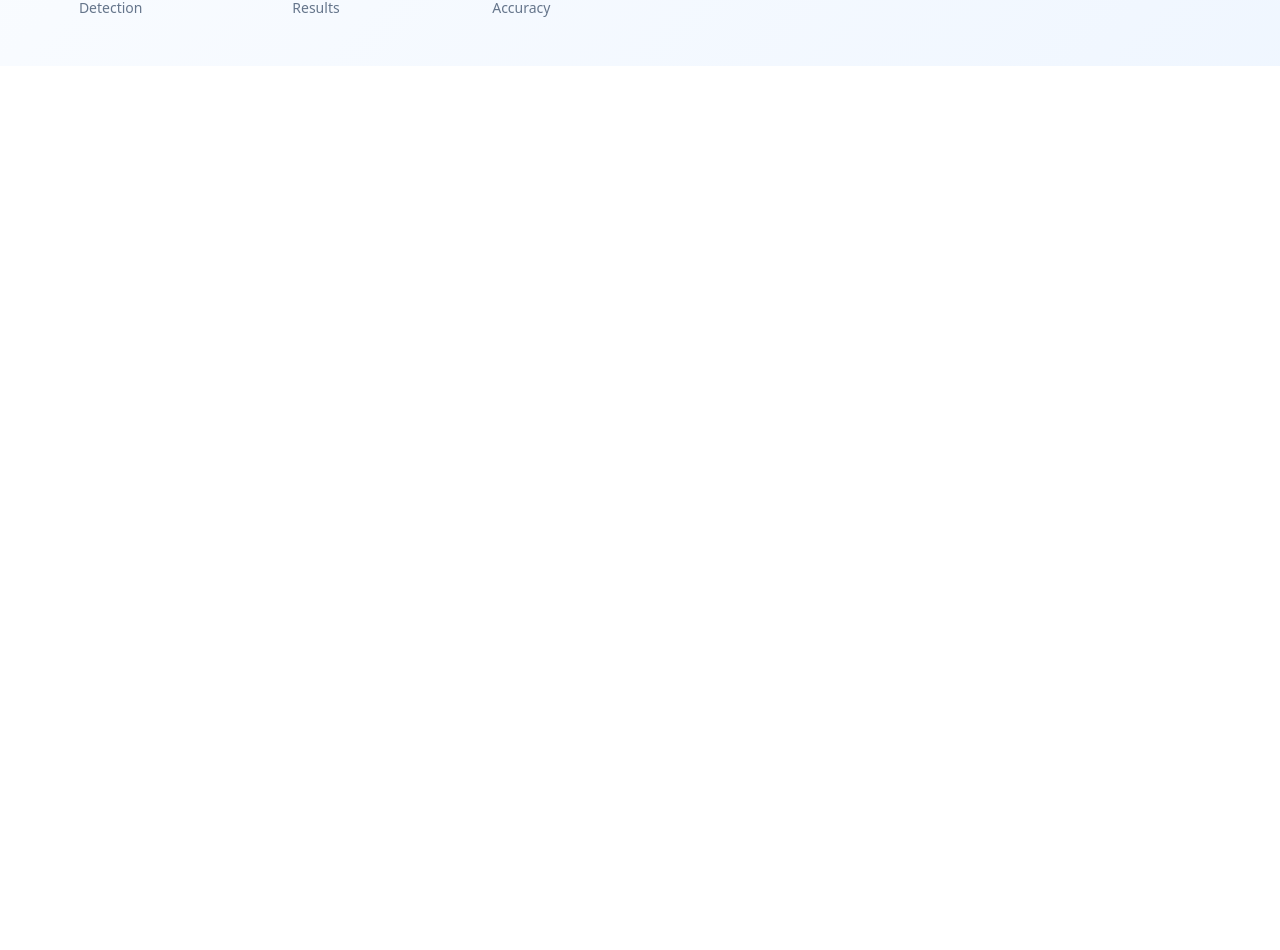
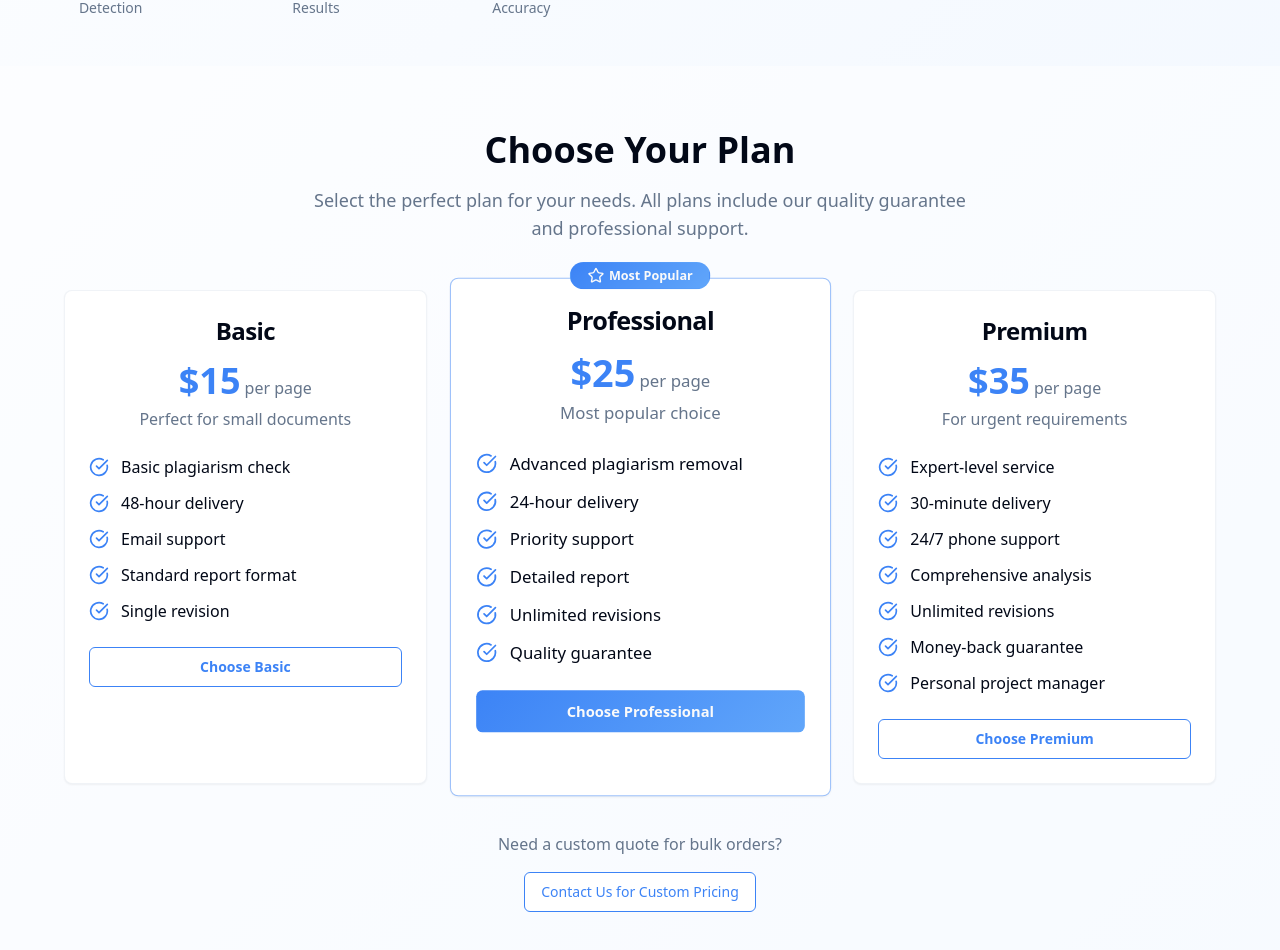
Before and after one commit to grey123341/theme-swap-website-clone, a React (Vite) app: page /ai-report in a window 1280 px wide. Shown: the part 1012-1962 px from the top of the page. Before the commit the page ends 1078 px from the top, so only its background shows below. Built offline with nearby package versions, Linux system fonts and the light colour scheme.

Commit message:
Add pricing section
Add a pricing section below every page.

```diff
--- /dev/null
+++ b/src/components/PricingSection.tsx
@@ -0,0 +1,132 @@
+import { Card, CardContent, CardHeader, CardTitle } from "@/components/ui/card";
+import { Button } from "@/components/ui/button";
+import { Badge } from "@/components/ui/badge";
+import { CheckCircle, Star } from "lucide-react";
+
+const PricingSection = () => {
+  const pricingPlans = [
+    {
+      name: "Basic",
+      price: "$15",
+      period: "per page",
+      description: "Perfect for small documents",
+      features: [
+        "Basic plagiarism check",
+        "48-hour delivery",
+        "Email support",
+        "Standard report format",
+        "Single revision"
+      ],
+      popular: false
+    },
+    {
+      name: "Professional",
+      price: "$25",
+      period: "per page",
+      description: "Most popular choice",
+      features: [
+        "Advanced plagiarism removal",
+        "24-hour delivery",
+        "Priority support",
+        "Detailed report",
+        "Unlimited revisions",
+        "Quality guarantee"
+      ],
+      popular: true
+    },
+    {
+      name: "Premium",
+      price: "$35",
+      period: "per page",
+      description: "For urgent requirements",
+      features: [
+        "Expert-level service",
+        "30-minute delivery",
+        "24/7 phone support",
+        "Comprehensive analysis",
+        "Unlimited revisions",
+        "Money-back guarantee",
+        "Personal project manager"
+      ],
+      popular: false
+    }
+  ];
+
+  return (
+    <section className="py-16 bg-background/50">
+      <div className="container mx-auto px-4">
+        <div className="text-center mb-12">
+          <h2 className="text-4xl font-bold text-foreground mb-4">
+            Choose Your Plan
+          </h2>
+          <p className="text-lg text-muted-foreground max-w-2xl mx-auto">
+            Select the perfect plan for your needs. All plans include our quality guarantee and professional support.
+          </p>
+        </div>
+
+        <div className="grid md:grid-cols-3 gap-8 max-w-6xl mx-auto">
+          {pricingPlans.map((plan, index) => (
+            <Card
+              key={plan.name}
+              className={`relative shadow-elegant border-border/50 hover:shadow-glow transition-all duration-300 ${
+                plan.popular ? 'border-primary/50 scale-105' : ''
+              }`}
+            >
+              {plan.popular && (
+                <div className="absolute -top-4 left-1/2 transform -translate-x-1/2">
+                  <Badge className="bg-gradient-primary text-primary-foreground px-4 py-1 flex items-center gap-1">
+                    <Star className="w-4 h-4" />
+                    Most Popular
+                  </Badge>
+                </div>
+              )}
+
+              <CardHeader className="text-center pb-6">
+                <CardTitle className="text-2xl font-bold text-foreground mb-2">
+                  {plan.name}
+                </CardTitle>
+                <div className="mb-4">
+                  <span className="text-4xl font-bold text-primary">{plan.price}</span>
+                  <span className="text-muted-foreground ml-1">{plan.period}</span>
+                </div>
+                <p className="text-muted-foreground">{plan.description}</p>
+              </CardHeader>
+
+              <CardContent className="space-y-6">
+                <ul className="space-y-3">
+                  {plan.features.map((feature, featureIndex) => (
+                    <li key={featureIndex} className="flex items-center gap-3">
+                      <CheckCircle className="w-5 h-5 text-primary flex-shrink-0" />
+                      <span className="text-foreground">{feature}</span>
+                    </li>
+                  ))}
+                </ul>
+
+                <Button
+                  className={`w-full font-semibold py-3 ${
+                    plan.popular
+                      ? 'bg-gradient-primary hover:opacity-90 text-primary-foreground'
+                      : 'bg-background border border-primary text-primary hover:bg-primary hover:text-primary-foreground'
+                  }`}
+                >
+                  Choose {plan.name}
+                </Button>
+              </CardContent>
+            </Card>
+          ))}
+        </div>
+
+        <div className="text-center mt-12">
+          <p className="text-muted-foreground mb-4">
+            Need a custom quote for bulk orders?
+          </p>
+          <Button variant="outline" className="border-primary text-primary hover:bg-primary hover:text-primary-foreground">
+            Contact Us for Custom Pricing
+          </Button>
+        </div>
+      </div>
+    </section>
+  );
+};
+
+export default PricingSection;
--- a/src/pages/AIReport.tsx
+++ b/src/pages/AIReport.tsx
@@ -8,6 +8,7 @@ import { Checkbox } from "@/components/ui/checkbox";
 import { Badge } from "@/components/ui/badge";
 import { CheckCircle, Upload, FileText, Users, Shield, Clock, Award, Bot } from "lucide-react";
 import { Link } from "react-router-dom";
+import PricingSection from "@/components/PricingSection";
 
 const AIReport = () => {
   const [selectedService, setSelectedService] = useState("");
@@ -287,6 +288,9 @@ const AIReport = () => {
           </Card>
         </div>
       </div>
+
+      {/* Pricing Section */}
+      <PricingSection />
     </div>
   );
 };
--- a/src/pages/DrillbitReport.tsx
+++ b/src/pages/DrillbitReport.tsx
@@ -8,6 +8,7 @@ import { Checkbox } from "@/components/ui/checkbox";
 import { Badge } from "@/components/ui/badge";
 import { CheckCircle, Upload, FileText, Users, Shield, Clock, Award, Drill } from "lucide-react";
 import { Link } from "react-router-dom";
+import PricingSection from "@/components/PricingSection";
 
 const DrillbitReport = () => {
   const [selectedService, setSelectedService] = useState("");
@@ -287,6 +288,9 @@ const DrillbitReport = () => {
           </Card>
         </div>
       </div>
+
+      {/* Pricing Section */}
+      <PricingSection />
     </div>
   );
 };
--- a/src/pages/Index.tsx
+++ b/src/pages/Index.tsx
@@ -9,6 +9,7 @@ import { Checkbox } from "@/components/ui/checkbox";
 import { Badge } from "@/components/ui/badge";
 import { CheckCircle, Upload, FileText, Users, Shield, Clock, Award } from "lucide-react";
 import { Link } from "react-router-dom";
+import PricingSection from "@/components/PricingSection";
 
 const Index = () => {
   const [selectedService, setSelectedService] = useState("");
@@ -287,6 +288,9 @@ const Index = () => {
           </Card>
         </div>
       </div>
+
+      {/* Pricing Section */}
+      <PricingSection />
     </div>
   );
 };
--- a/src/pages/MyAccount.tsx
+++ b/src/pages/MyAccount.tsx
@@ -7,6 +7,7 @@ import { Tabs, TabsContent, TabsList, TabsTrigger } from "@/components/ui/tabs";
 import { Badge } from "@/components/ui/badge";
 import { FileText, User, Settings, History, Download, Eye } from "lucide-react";
 import { Link } from "react-router-dom";
+import PricingSection from "@/components/PricingSection";
 
 const MyAccount = () => {
   const [email, setEmail] = useState("");
@@ -263,6 +264,9 @@ const MyAccount = () => {
           </Tabs>
         </div>
       </div>
+
+      {/* Pricing Section */}
+      <PricingSection />
     </div>
   );
 };
--- a/src/pages/PlagiarismRemoval.tsx
+++ b/src/pages/PlagiarismRemoval.tsx
@@ -8,6 +8,7 @@ import { Checkbox } from "@/components/ui/checkbox";
 import { Badge } from "@/components/ui/badge";
 import { CheckCircle, Upload, FileText, Users, Shield, Clock, Award } from "lucide-react";
 import { Link } from "react-router-dom";
+import PricingSection from "@/components/PricingSection";
 
 const PlagiarismRemoval = () => {
   const [selectedService, setSelectedService] = useState("");
@@ -283,6 +284,9 @@ const PlagiarismRemoval = () => {
           </Card>
         </div>
       </div>
+
+      {/* Pricing Section */}
+      <PricingSection />
     </div>
   );
 };
--- a/src/pages/PlagiarismReport.tsx
+++ b/src/pages/PlagiarismReport.tsx
@@ -8,6 +8,7 @@ import { Checkbox } from "@/components/ui/checkbox";
 import { Badge } from "@/components/ui/badge";
 import { CheckCircle, Upload, FileText, Users, Shield, Clock, Award } from "lucide-react";
 import { Link } from "react-router-dom";
+import PricingSection from "@/components/PricingSection";
 
 const PlagiarismReport = () => {
   const [selectedService, setSelectedService] = useState("");
@@ -287,6 +288,9 @@ const PlagiarismReport = () => {
           </Card>
         </div>
       </div>
+
+      {/* Pricing Section */}
+      <PricingSection />
     </div>
   );
 };
```
